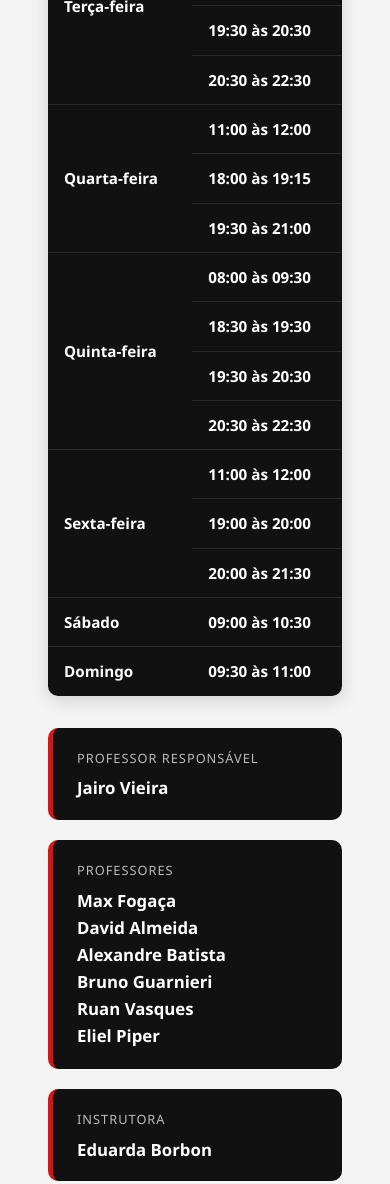
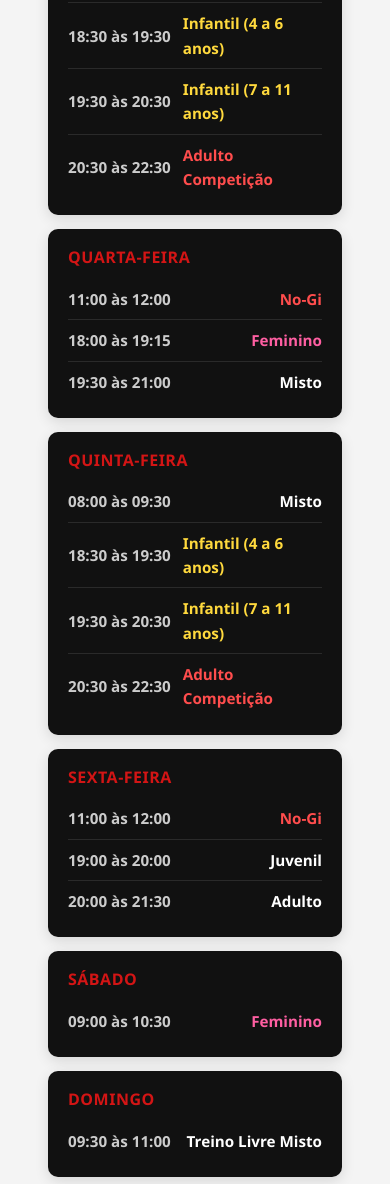
Before and after one commit to arnaldohungria/jairovieira, a plain HTML site: page index.html in a window 390 px wide. Shown: the part 1496-2680 px from the top of the page. Drawn offline with Linux system fonts and the light colour scheme.

Commit message:
Add mobile card layout for schedule table
The rowspan-based day column scrolled out of view on narrow screens,
making it unclear which day a time/turma row belonged to (e.g. Feminino
classes). Below 720px, show a per-day card list instead of the table.

```diff
--- a/index.html
+++ b/index.html
@@ -80,6 +80,55 @@
       </table>
     </div>
 
+    <div class="schedule-mobile">
+      <div class="day-group">
+        <h3 class="day-title">Segunda-feira</h3>
+        <div class="time-row"><span class="time">11:00 às 12:00</span><span class="tag red">No-Gi</span></div>
+        <div class="time-row"><span class="time">19:00 às 20:00</span><span>Juvenil / Iniciante</span></div>
+        <div class="time-row"><span class="time">20:00 às 21:30</span><span>Adulto</span></div>
+      </div>
+
+      <div class="day-group">
+        <h3 class="day-title">Terça-feira</h3>
+        <div class="time-row"><span class="time">08:00 às 09:30</span><span>Misto</span></div>
+        <div class="time-row"><span class="time">18:30 às 19:30</span><span class="tag yellow">Infantil (4 a 6 anos)</span></div>
+        <div class="time-row"><span class="time">19:30 às 20:30</span><span class="tag yellow">Infantil (7 a 11 anos)</span></div>
+        <div class="time-row"><span class="time">20:30 às 22:30</span><span class="tag red">Adulto Competição</span></div>
+      </div>
+
+      <div class="day-group">
+        <h3 class="day-title">Quarta-feira</h3>
+        <div class="time-row"><span class="time">11:00 às 12:00</span><span class="tag red">No-Gi</span></div>
+        <div class="time-row"><span class="time">18:00 às 19:15</span><span class="tag pink">Feminino</span></div>
+        <div class="time-row"><span class="time">19:30 às 21:00</span><span>Misto</span></div>
+      </div>
+
+      <div class="day-group">
+        <h3 class="day-title">Quinta-feira</h3>
+        <div class="time-row"><span class="time">08:00 às 09:30</span><span>Misto</span></div>
+        <div class="time-row"><span class="time">18:30 às 19:30</span><span class="tag yellow">Infantil (4 a 6 anos)</span></div>
+        <div class="time-row"><span class="time">19:30 às 20:30</span><span class="tag yellow">Infantil (7 a 11 anos)</span></div>
+        <div class="time-row"><span class="time">20:30 às 22:30</span><span class="tag red">Adulto Competição</span></div>
+      </div>
+
+      <div class="day-group">
+        <h3 class="day-title">Sexta-feira</h3>
+        <div class="time-row"><span class="time">11:00 às 12:00</span><span class="tag red">No-Gi</span></div>
+        <div class="time-row"><span class="time">19:00 às 20:00</span><span>Juvenil</span></div>
+        <div class="time-row"><span class="time">20:00 às 21:30</span><span>Adulto</span></div>
+      </div>
+
+      <div class="day-group">
+        <h3 class="day-title">Sábado</h3>
+        <div class="time-row"><span class="time">09:00 às 10:30</span><span class="tag pink">Feminino</span></div>
+      </div>
+
+      <div class="day-group">
+        <h3 class="day-title">Domingo</h3>
+        <div class="time-row"><span class="time">09:30 às 11:00</span><span>Treino Livre Misto</span></div>
+      </div>
+    </div>
+
     <div class="staff">
       <div class="staff-card">
         <span class="staff-label">Professor Responsável</span>
--- a/style.css
+++ b/style.css
@@ -181,6 +181,52 @@ a { text-decoration: none; color: inherit; }
 .schedule .tag.yellow { color: #ffd93d; }
 .schedule .tag.pink { color: #ff5fa2; }
 
+/* Grade em cards (mobile) */
+.schedule-mobile {
+  display: none;
+  margin-bottom: 32px;
+}
+
+.day-group {
+  background: var(--black);
+  color: var(--white);
+  border-radius: 10px;
+  padding: 16px 20px;
+  margin-bottom: 14px;
+  box-shadow: 0 4px 14px rgba(0,0,0,0.12);
+}
+
+.day-title {
+  color: var(--red);
+  font-size: 1rem;
+  text-transform: uppercase;
+  letter-spacing: 0.5px;
+  margin-bottom: 8px;
+}
+
+.time-row {
+  display: flex;
+  justify-content: space-between;
+  align-items: center;
+  gap: 12px;
+  padding: 8px 0;
+  border-bottom: 1px solid #2a2a2a;
+  font-size: 0.95rem;
+  font-weight: 600;
+}
+
+.time-row:last-child { border-bottom: none; }
+
+.time-row .time {
+  color: #cccccc;
+  font-weight: 600;
+  white-space: nowrap;
+}
+
+.time-row .tag.red { color: #ff4d4d; }
+.time-row .tag.yellow { color: #ffd93d; }
+.time-row .tag.pink { color: #ff5fa2; }
+
 .staff {
   display: flex;
   gap: 20px;
@@ -311,4 +357,10 @@ a { text-decoration: none; color: inherit; }
   .hero h1 {
     font-size: 1.7rem;
   }
+  .table-wrap {
+    display: none;
+  }
+  .schedule-mobile {
+    display: block;
+  }
 }
```
